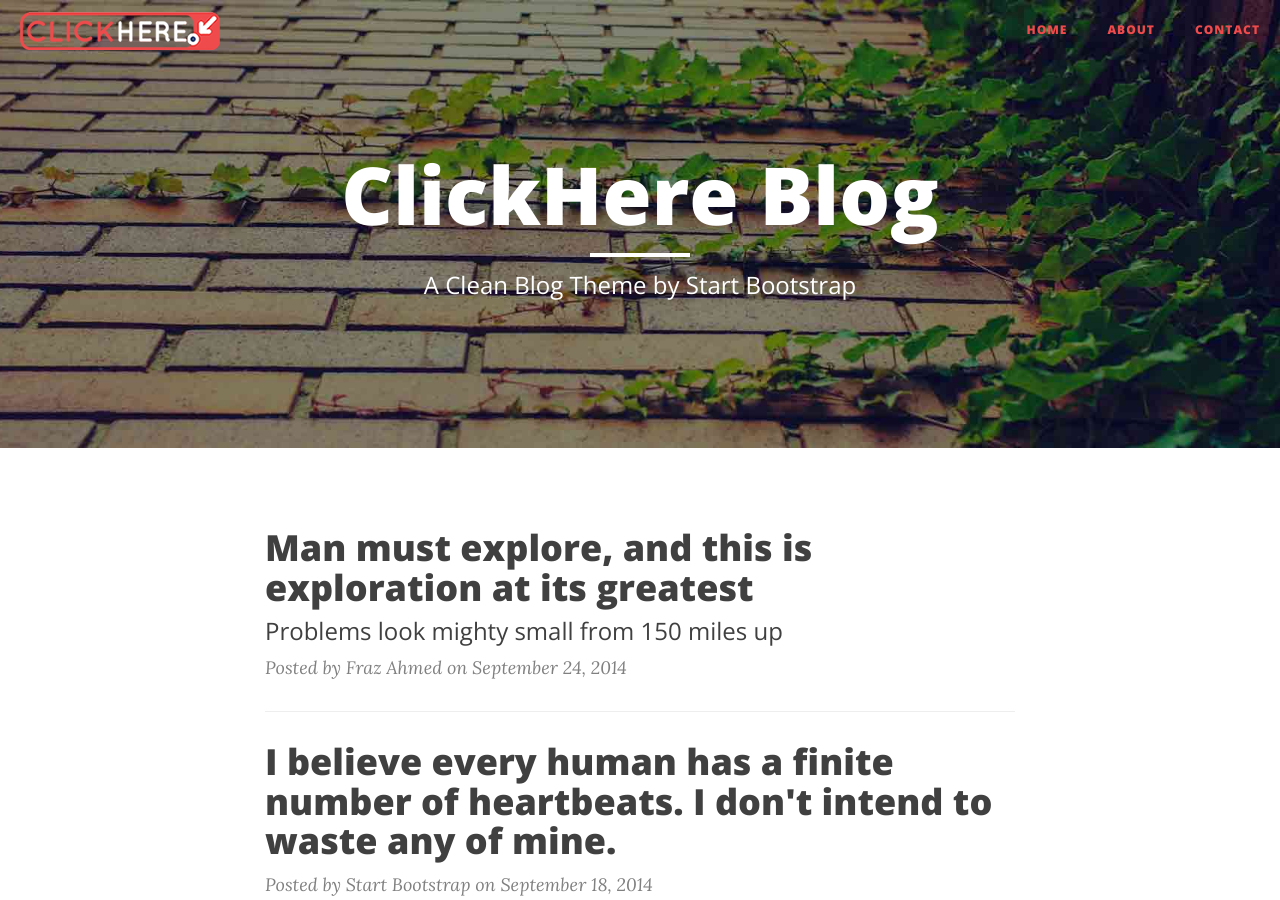
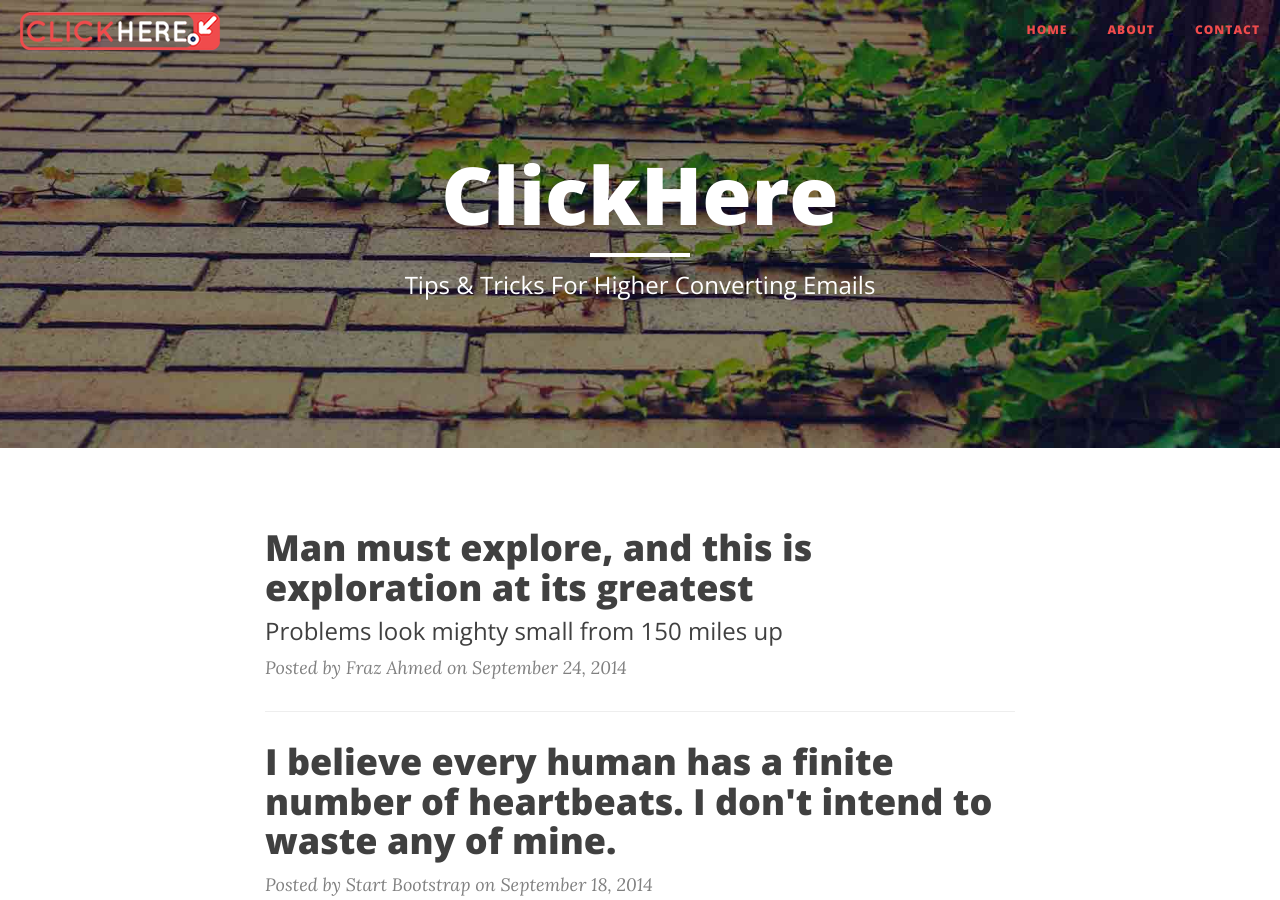
Before and after one commit to clickhereio/clickhereio.github.io, a Jekyll site: the page built from index.html, in a window 1280 px wide and 900 px high. Built offline with Jekyll 4.4.1, drawn with Linux system fonts in a browser that asks for light colours; nearby versions of some CDN libraries; the list of posts is cut into pages by our own code; some of the changed text lies outside the part shown.

Commit message:
Updated tagline

```diff
--- a/_config.yml
+++ b/_config.yml
@@ -1,5 +1,5 @@
 # Site settings
-title: ClickHere Blog
+title: ClickHere
 header-img: img/home-bg.jpg
 email: hello@clickhere.io
 description: "Blog dedicated to tips and tricks for higher converting emails"
--- a/index.html
+++ b/index.html
@@ -1,6 +1,6 @@
 ---
 layout: page
-description: "A Clean Blog Theme by Start Bootstrap"
+description: "Tips & Tricks For Higher Converting Emails"
 ---
 
 {% for post in paginator.posts %}
```
Also changed, not shown: 11 other files.
